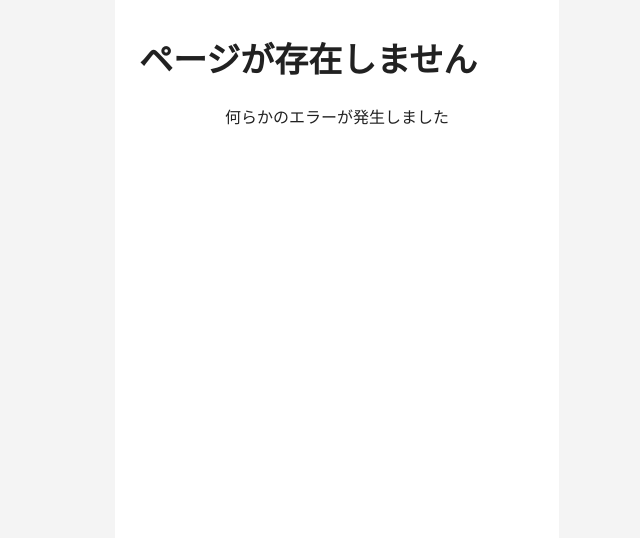
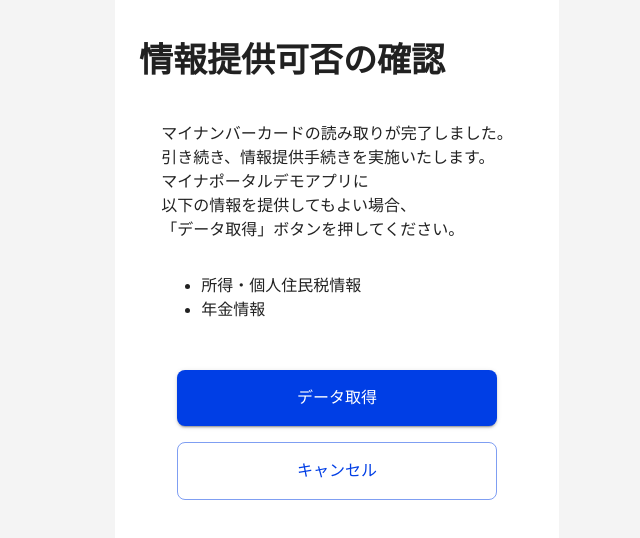
Before and after one commit to STECH-for-My-Shienkin-Navi/My-Shienkin-Navi, a React (Vite) app: page /ConfirmProvision in a window 1280 px wide. Shown: the top 538 px of the page, without its empty margins (303-943 px from the left). Built offline with nearby package versions, Linux system fonts and the light colour scheme.

Commit message:
feat/55-ConfirmProvisionPage-mfeat: 情報提供可否の確認ページ実装

```diff
--- /dev/null
+++ b/src/components/pages/ConfirmProvisionPage.tsx
@@ -0,0 +1,50 @@
+import { FC } from 'react';
+import { MainLayout } from '../layout/MainLayout';
+import { Box, Typography, TextField } from '@mui/material';
+import { CommonButton } from '../common/CommonButton';
+import { Col } from '../common/Col';
+import { useNavigate } from 'react-router-dom';
+
+export const ConfirmProvisionPage: FC = () => {
+  const navigate = useNavigate();
+
+  const selectShare = [true, true, false, false]; //前の画面で選択されたデータの番号を受け取る
+  const agreeList = ['所得・個人住民税情報', '年金情報', '世帯情報', '医療保険情報'];
+
+  return (
+    <>
+      <MainLayout title="情報提供可否の確認">
+        <Box>
+          <Typography sx={{ mt: 2, mb: 4 }}>
+            マイナンバーカードの読み取りが完了しました。
+            <br />
+            引き続き、情報提供手続きを実施いたします。
+            <br />
+            マイナポータルデモアプリに
+            <br />
+            以下の情報を提供してもよい場合、
+            <br />
+            「データ取得」ボタンを押してください。
+          </Typography>
+
+          <ul>
+            {agreeList.map((item, index) =>
+              selectShare[index] ? <li key={item}>{item}</li> : null
+            )}
+          </ul>
+
+          <Box sx={{ marginTop: '40px', mx: 2, mt: 6 }}>
+            <Col spacing={2}>
+              <CommonButton isPrimary onClick={() => navigate('/')}>
+                データ取得
+              </CommonButton>
+              <CommonButton isSecondary onClick={() => navigate('/DataTop')}>
+                キャンセル
+              </CommonButton>
+            </Col>
+          </Box>
+        </Box>
+      </MainLayout>
+    </>
+  );
+};
--- a/src/routes/Router.tsx
+++ b/src/routes/Router.tsx
@@ -11,6 +11,7 @@ import { ErrorPage } from '../components/pages/ErrorPage';
 import { Dev } from '../components/pages/Dev';
 import { PasswordEntryPage } from '../components/pages/PasswordEntryPage';
 import { DataShareAgreePage } from '../components/pages/DataShareAgree';
+import { ConfirmProvisionPage } from '../components/pages/ConfirmProvisionPage';
 
 export const Router: FC = () => {
   return (
@@ -27,6 +28,7 @@ export const Router: FC = () => {
         <Route path={'/PasswordEntry'} element={<PasswordEntryPage />} />
         <Route path={'/*'} element={<ErrorPage />} />
         <Route path={'/DataShareAgree'} element={<DataShareAgreePage />} />
+        <Route path={'/ConfirmProvision'} element={<ConfirmProvisionPage />} />
       </Routes>
     </BrowserRouter>
   );
```
